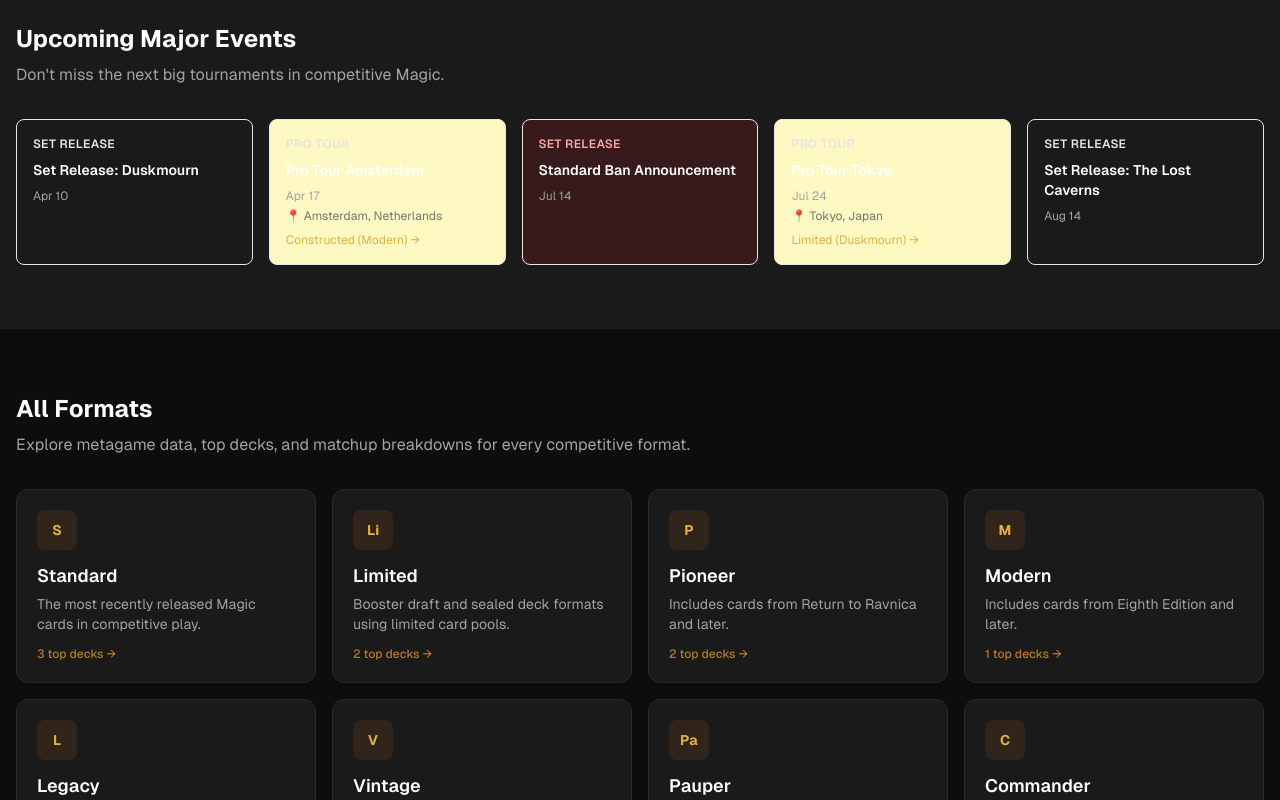
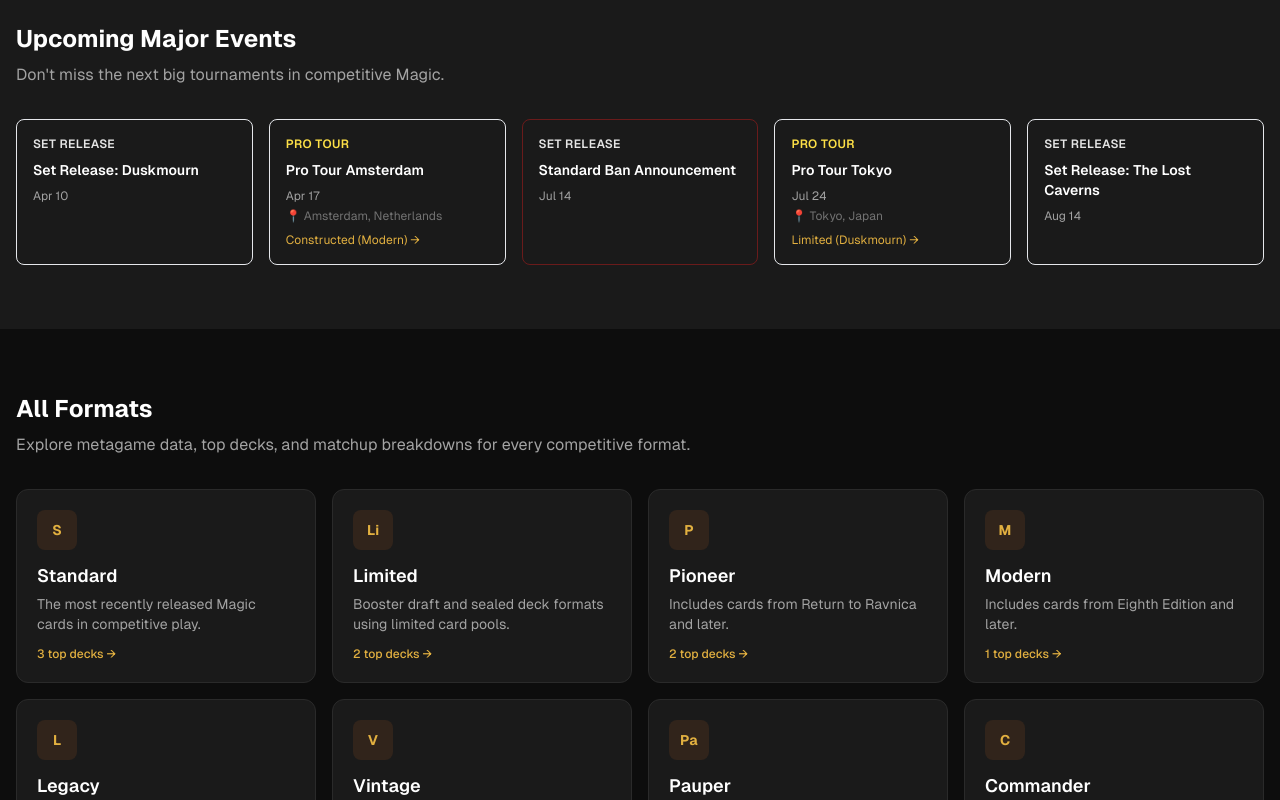
Before and after one commit to leobotclawd-ship-it/spike-vault, a Next.js app: page / in a window 1280 px wide. Shown: the part 560-1360 px from the top of the page. Built offline with nearby package versions, Linux system fonts and the light colour scheme.

Commit message:
fix: Improve event card contrast and remove remaining light mode references

```diff
--- a/src/app/page.tsx
+++ b/src/app/page.tsx
@@ -69,12 +69,12 @@
       </section>
 
       {/* Upcoming Major Events */}
-      <section className="border-t border-neutral-200 dark:border-border bg-neutral-50 dark:bg-bg-secondary">
+      <section className="border-t border-border bg-bg-secondary">
         <div className="mx-auto max-w-7xl px-4 py-16">
-          <h2 className="mb-2 text-2xl font-bold text-neutral-900 dark:text-white">
+          <h2 className="mb-2 text-2xl font-bold text-white">
             Upcoming Major Events
           </h2>
-          <p className="mb-8 text-neutral-600 dark:text-neutral-400">
+          <p className="mb-8 text-neutral-400">
             Don&apos;t miss the next big tournaments in competitive Magic.
           </p>
           <div className="grid gap-4 sm:grid-cols-2 lg:grid-cols-5">
@@ -109,19 +109,19 @@
                       ? "SQ MTGO"
                       : "Set Release"}
                   </div>
-                  <h3 className="text-sm font-semibold text-neutral-900 dark:text-white line-clamp-2">
+                  <h3 className="text-sm font-semibold text-white line-clamp-2">
                     {event.name}
                   </h3>
-                  <div className="mt-2 text-xs text-neutral-600 dark:text-neutral-400">
+                  <div className="mt-2 text-xs text-neutral-400">
                     {formattedDate}
                   </div>
                   {event.location && (
-                    <div className="mt-1 text-xs text-neutral-500 dark:text-neutral-500">
+                    <div className="mt-1 text-xs text-neutral-500">
                       📍 {event.location}
                     </div>
                   )}
                   {event.format && (
-                    <div className="mt-2 text-xs text-gold-600 dark:text-gold-400">
+                    <div className="mt-2 text-xs text-gold-400">
                       {event.format} →
                     </div>
                   )}
@@ -134,10 +134,10 @@
 
       {/* All Formats Grid */}
       <section className="mx-auto max-w-7xl px-4 py-16">
-        <h2 className="mb-2 text-2xl font-bold text-neutral-900 dark:text-white">
+        <h2 className="mb-2 text-2xl font-bold text-white">
           All Formats
         </h2>
-        <p className="mb-8 text-neutral-600 dark:text-neutral-400">
+        <p className="mb-8 text-neutral-400">
           Explore metagame data, top decks, and matchup breakdowns for every competitive format.
         </p>
         <div className="grid gap-4 sm:grid-cols-2 lg:grid-cols-4">
@@ -145,18 +145,18 @@
             <Link
               key={format.slug}
               href={`/format/${format.slug}`}
-              className="group rounded-xl border border-neutral-200 dark:border-border bg-white dark:bg-bg-secondary p-5 transition-all hover:border-gold-600 dark:hover:border-gold-700/50 hover:bg-neutral-50 dark:hover:bg-bg-tertiary"
+              className="group rounded-xl border border-border bg-bg-secondary p-5 transition-all hover:border-gold-700/50 hover:bg-bg-tertiary"
             >
-              <div className="mb-3 flex h-10 w-10 items-center justify-center rounded-lg bg-gold-100 dark:bg-gold-900/30 text-sm font-bold text-gold-600 dark:text-gold-400">
+              <div className="mb-3 flex h-10 w-10 items-center justify-center rounded-lg bg-gold-900/30 text-sm font-bold text-gold-400">
                 {formatIcons[format.slug]}
               </div>
-              <h3 className="text-lg font-semibold text-neutral-900 dark:text-white transition-colors group-hover:text-gold-600 dark:group-hover:text-gold-400">
+              <h3 className="text-lg font-semibold text-white transition-colors group-hover:text-gold-400">
                 {format.name}
               </h3>
-              <p className="mt-1 text-sm text-neutral-600 dark:text-neutral-400">
+              <p className="mt-1 text-sm text-neutral-400">
                 {format.description}
               </p>
-              <div className="mt-3 text-xs font-medium text-gold-600 dark:text-gold-600 transition-colors group-hover:text-gold-700 dark:group-hover:text-gold-400">
+              <div className="mt-3 text-xs font-medium text-gold-400 transition-colors group-hover:text-gold-300">
                 {format.topDecks.length} top decks &rarr;
               </div>
             </Link>
--- a/src/data/scheduleData.ts
+++ b/src/data/scheduleData.ts
@@ -41,13 +41,13 @@
 ];
 
 export const eventTypeColors = {
-  'pro-tour': { bg: 'bg-yellow-100 dark:bg-yellow-900/30', text: 'text-yellow-700 dark:text-yellow-300', border: 'border-yellow-300 dark:border-yellow-700/50' },
-  'rc': { bg: 'bg-blue-100 dark:bg-blue-900/30', text: 'text-blue-700 dark:text-blue-300', border: 'border-blue-300 dark:border-blue-700/50' },
-  'arena-direct': { bg: 'bg-purple-100 dark:bg-purple-900/30', text: 'text-purple-700 dark:text-purple-300', border: 'border-purple-300 dark:border-purple-700/50' },
-  'arena-weekend': { bg: 'bg-pink-100 dark:bg-pink-900/30', text: 'text-pink-700 dark:text-pink-300', border: 'border-pink-300 dark:border-pink-700/50' },
-  'sq-mtgo': { bg: 'bg-emerald-100 dark:bg-emerald-900/30', text: 'text-emerald-700 dark:text-emerald-300', border: 'border-emerald-300 dark:border-emerald-700/50' },
-  'set-release': { bg: 'bg-orange-100 dark:bg-orange-900/30', text: 'text-orange-700 dark:text-orange-300', border: 'border-orange-300 dark:border-orange-700/50' },
-  'ban-schedule': { bg: 'bg-red-100 dark:bg-red-900/30', text: 'text-red-700 dark:text-red-300', border: 'border-red-300 dark:border-red-700/50' }
+  'pro-tour': { bg: 'bg-yellow-900/30', text: 'text-yellow-300', border: 'border-yellow-700/50' },
+  'rc': { bg: 'bg-blue-900/30', text: 'text-blue-300', border: 'border-blue-700/50' },
+  'arena-direct': { bg: 'bg-purple-900/30', text: 'text-purple-300', border: 'border-purple-700/50' },
+  'arena-weekend': { bg: 'bg-pink-900/30', text: 'text-pink-300', border: 'border-pink-700/50' },
+  'sq-mtgo': { bg: 'bg-emerald-900/30', text: 'text-emerald-300', border: 'border-emerald-700/50' },
+  'set-release': { bg: 'bg-orange-900/30', text: 'text-orange-300', border: 'border-orange-700/50' },
+  'ban-schedule': { bg: 'bg-red-900/30', text: 'text-red-300', border: 'border-red-700/50' }
 };
 
 export const platformColors = {
```
